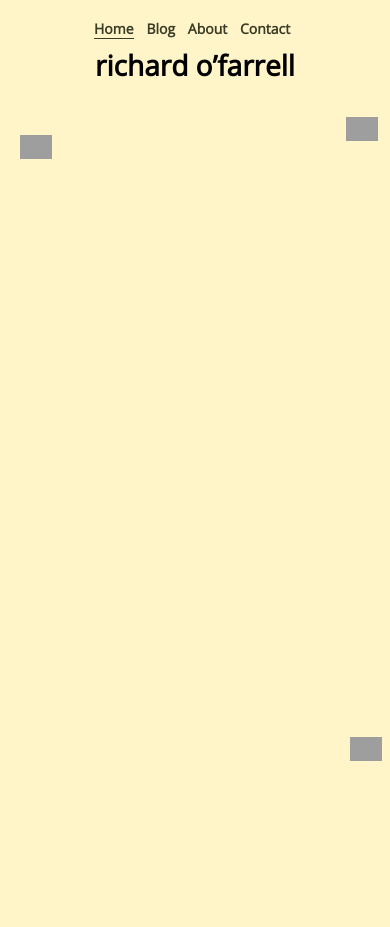
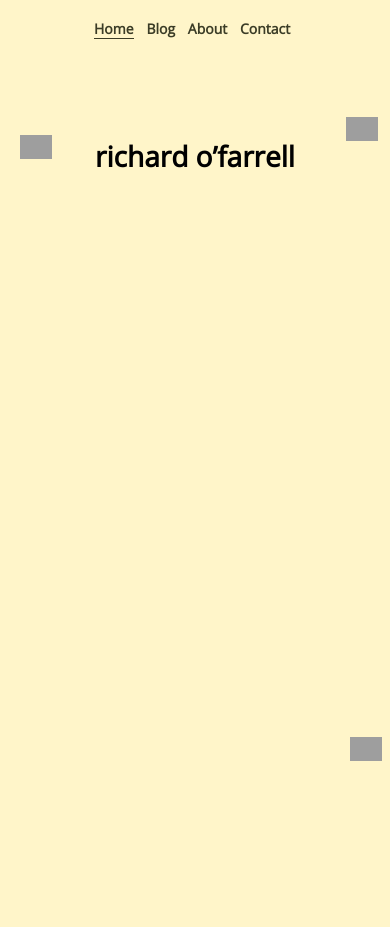
Before and after one commit to richardofarrell/richardofarrell.github.io, a Jekyll site: the page built from index.md, in a window 390 px wide. Built offline with Jekyll 4.4.1, drawn with Linux system fonts in a browser that asks for light colours; grey boxes are pictures that could not be loaded.

Commit message:
Update default.html

```diff
--- a/_layouts/default.html
+++ b/_layouts/default.html
@@ -116,7 +116,8 @@
         @media screen and (max-width: 768px) {
             /* Adjust margin for smaller devices */
             main {
-                margin: 0 clamp(40px, 10vw + 20px, 100px) clamp(80px, 15vw + 20px, 150px);
+                margin: 0 clamp(70px, 10vw + 20px, 150px) clamp(120px, 15vw + 20px, 300px);
+                margin-top: 5em;
             }
         }
 
```
